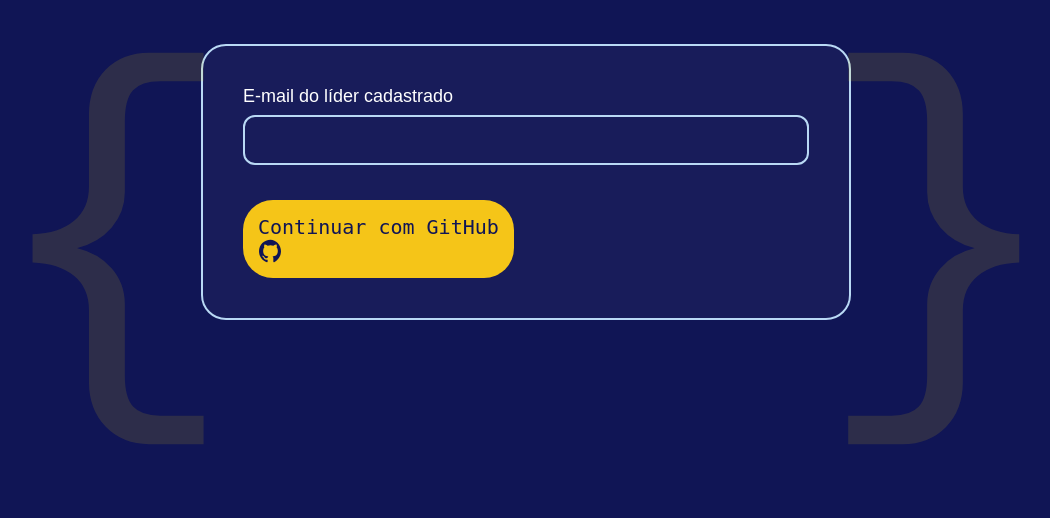
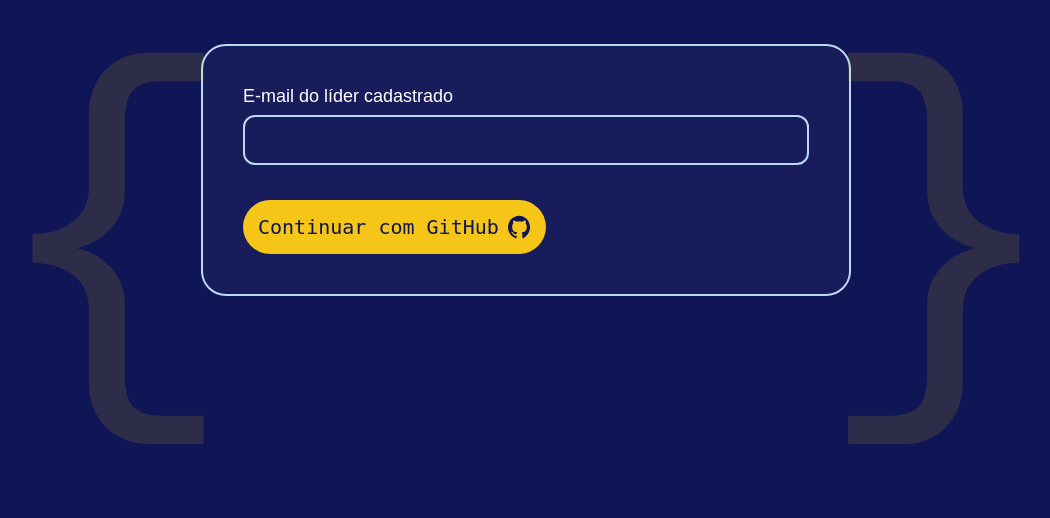
Before and after one commit to juliastrobel/Projeto_Final_Hackathon_Engenharia_de_Software, a FastAPI app: page /equipe/login in a window 1280 px wide. Shown: the part 235-753 px from the top of the page, without its empty margins (114-1164 px from the left). Run offline with FastAPI, Linux system fonts and the light colour scheme; parts of the project's set-up code (start-up, migrations or seed data) failed here and were passed over.

Commit message:
Update style.css

```diff
--- a/static/style.css
+++ b/static/style.css
@@ -35,7 +35,7 @@ body {
 
     cursor: pointer;
     transition: 0.2s;
-    display: block;
+    display: flex;
     align-items: center;
     justify-content: center;
     gap: 8px;
```
